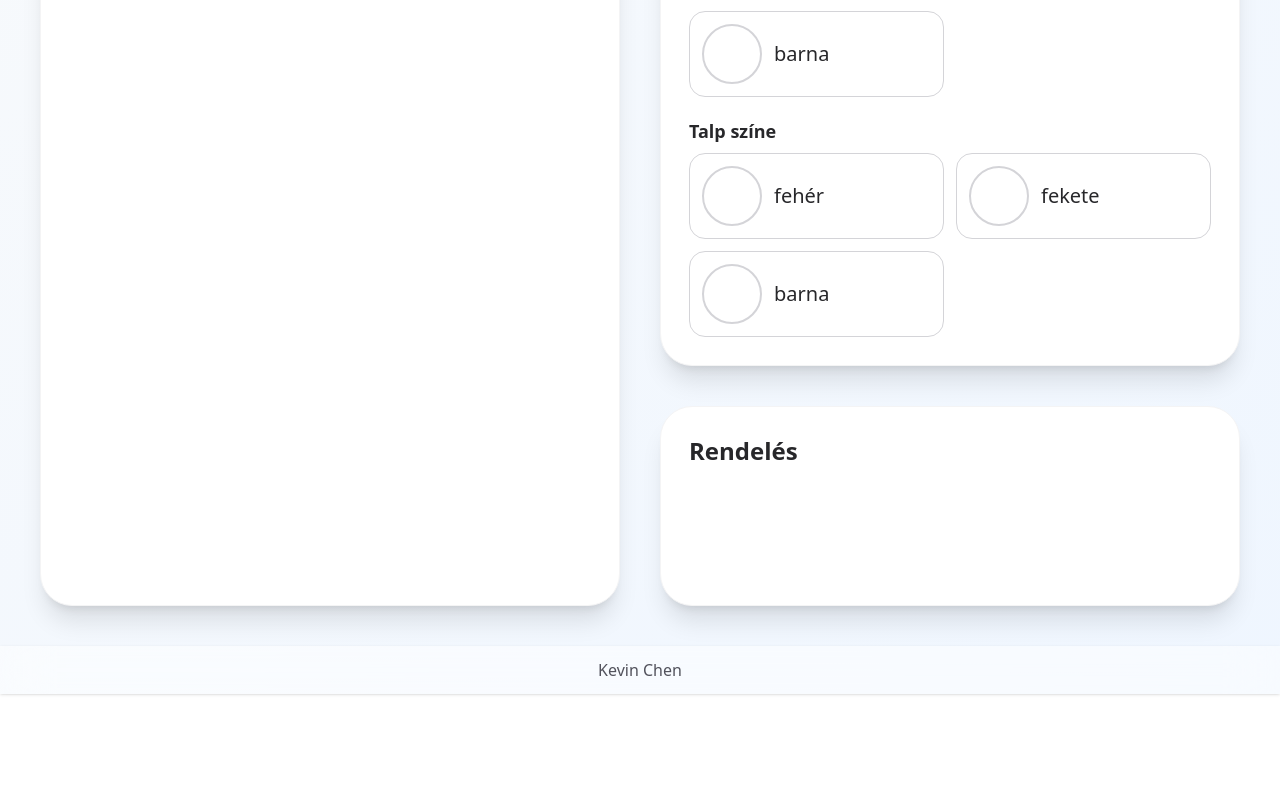
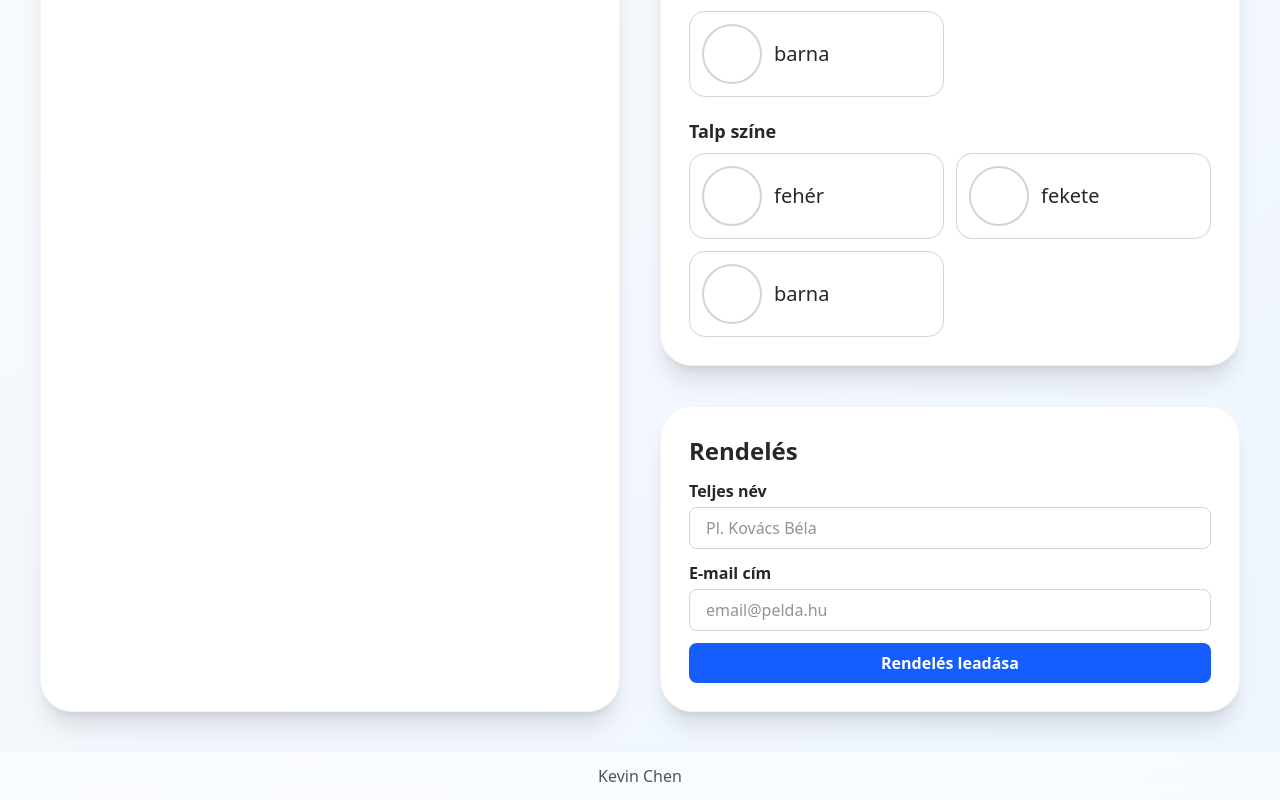
Before and after one commit to chencsi/shoe-configurator, a React (Vite) app: page / in a window 1280 px wide. Shown: the part 376-1176 px from the top of the page. Before the commit the page ends 1070 px from the top, so only its background shows below. Built offline with nearby package versions, Linux system fonts and the light colour scheme.

Commit message:
react hook form added

```diff
--- a/package.json
+++ b/package.json
@@ -13,6 +13,7 @@
     "@tailwindcss/vite": "^4.1.17",
     "react": "^19.2.0",
     "react-dom": "^19.2.0",
+    "react-hook-form": "^7.66.0",
     "tailwindcss": "^4.1.17"
   },
   "devDependencies": {
--- a/src/components/OrderForm.tsx
+++ b/src/components/OrderForm.tsx
@@ -1,12 +1,76 @@
+import { useForm } from "react-hook-form";
 import Box from "./Box";
-
+import { useState } from "react";
 function OrderForm() {
   const title = "Rendelés";
+  const [processing, setProcessing] = useState<boolean>(false);
+  const {
+    register,
+    handleSubmit,
+    formState: { errors },
+  } = useForm<{ fullName: string; email: string }>();
+
+  const onSubmit = (data: { fullName: string; email: string }) => {
+    setProcessing(true);
+    setTimeout(() => {
+      setProcessing(false);
+      console.log("Megrendelés:", data);
+      alert("Rendelés leadva");
+    }, 3000);
+  };
 
   return (
     <Box title={title}>
+      <form onSubmit={handleSubmit(onSubmit)} noValidate>
+        <div className="mb-3">
+          <label className="block font-semibold mb-1">Teljes név</label>
+          <input
+            {...register("fullName", { required: "A teljes név megadása kötelező" })}
+            type="text"
+            placeholder="Pl. Kovács Béla"
+            className="w-full px-4 py-2 border border-zinc-300 rounded-lg"
+          />
+          {errors.fullName && (
+            <p className="text-red-500 mt-1">{errors.fullName.message}</p>
+          )}
+        </div>
+
+        <div className="mb-3">
+          <label className="block font-semibold mb-1">E-mail cím</label>
+          <input
+            {...register("email", {
+              required: "Az e-mail megadása kötelező",
+              pattern: { value: /^\S+@\S+\.\S+$/, message: "A megadott e-mail cím érvénytelen" },
+            })}
+            type="email"
+            placeholder="email@pelda.hu"
+            className="w-full px-4 py-2 border border-zinc-300 rounded-lg"
+          />
+          {errors.email && (
+            <p className="text-red-500 mt-1">{errors.email.message}</p>
+          )}
+        </div>
+
+        {
+          processing ?
+            (<button
+              disabled
+              type="button"
+              className="w-full px-3 py-2 font-semibold bg-zinc-600 text-white rounded-lg hover:bg-zinc-700 cursor-pointer"
+            >
+              Feldolgozás...
+            </button>) :
+            (<button
+              type="submit"
+              className="w-full px-3 py-2 font-semibold bg-blue-600 text-white rounded-lg hover:bg-blue-700 cursor-pointer"
+            >
+              Rendelés leadása
+
+            </button>)
+        }
+      </form>
     </Box>
-  )
+  );
 }
 
 export default OrderForm;
```
Also changed, not shown: 1 other file (tests, documents, lock files or other folders).
